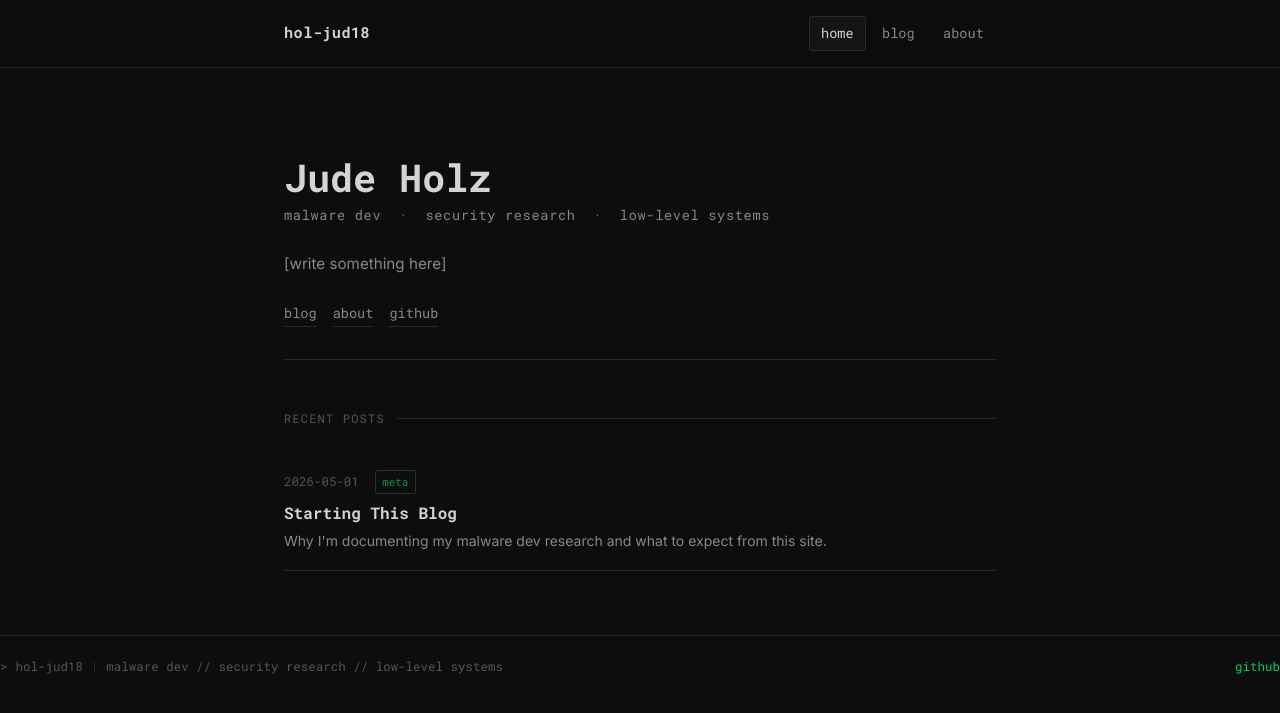
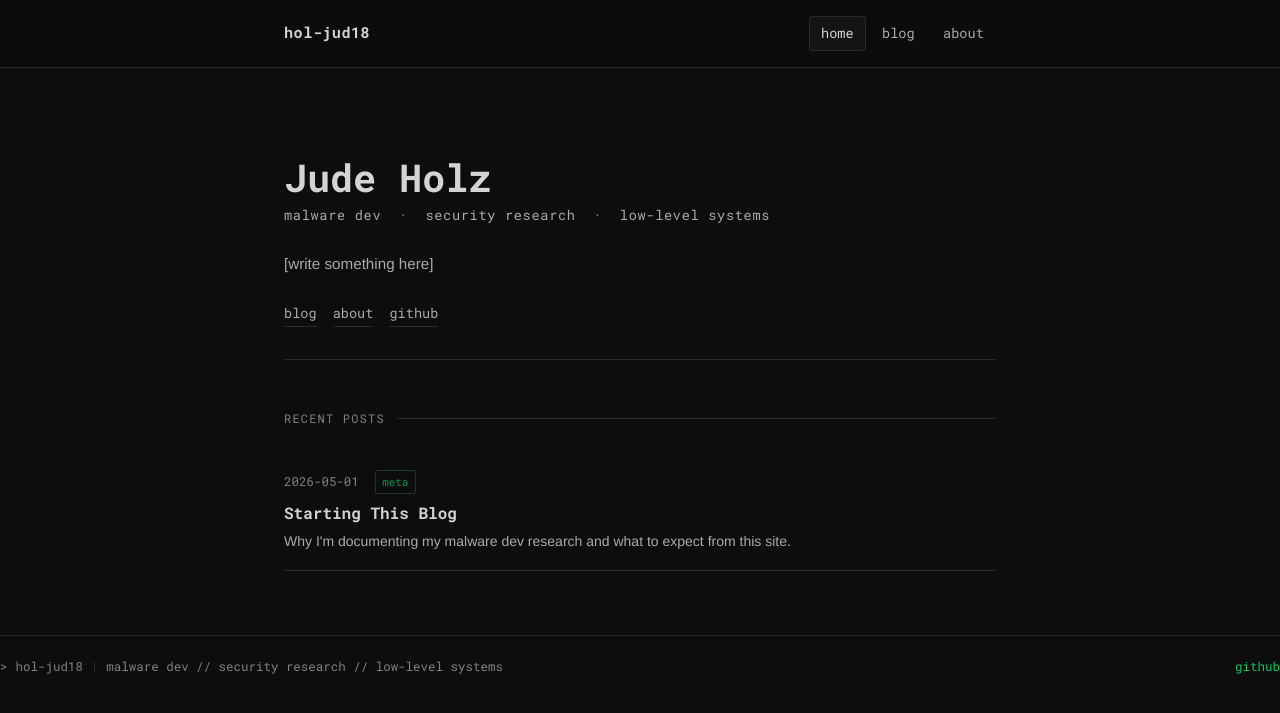
Before and after one commit to hol-jud18/hol-jud18.github.io, a Jekyll site: the page built from index.md, in a window 1280 px wide. Shown: the top 713 px of the page. Built offline with Jekyll 4.4.1, drawn with Linux system fonts in a browser that asks for light colours.

Commit message:
chaging font

```diff
--- a/assets/css/style.css
+++ b/assets/css/style.css
@@ -11,10 +11,10 @@
   --accent2:    #7eb8d4;
   --accent3:    #cc4444;
   --text:       #d4d4d4;
-  --text-dim:   #888888;
-  --text-muted: #555555;
+  --text-dim:   #aaaaaa;
+  --text-muted: #808080;
   --font-mono:  'Roboto Mono', 'Courier New', monospace;
-  --font-sans:  'Inter', system-ui, sans-serif;
+  --font-sans:  'Helvetica Neue', Helvetica, Arial, sans-serif;
 }
 
 html { scroll-behavior: smooth; }
```
